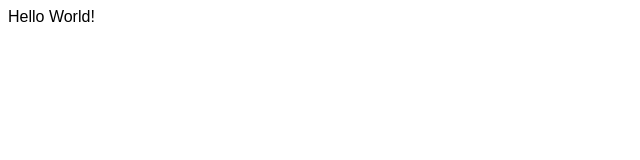
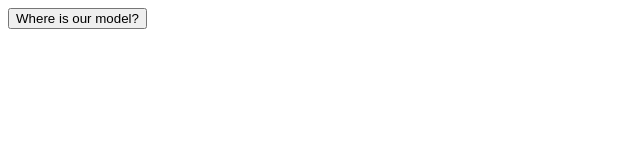
Before and after one commit to FeyselSied/Where-is-our-model, a plain HTML site: page index.html in a window 1280 px wide. Shown: the whole page, without its empty margins (0-640 px from the left). Drawn offline with Linux system fonts and the light colour scheme.

Commit message:
Add the basic styling.
set the font-size to 62.5%.

```diff
--- a/css/styles.css
+++ b/css/styles.css
@@ -3,6 +3,10 @@
 
 /* Typography */
 
+html {
+    font-size: 62.5%;
+}
+
 body {
     font-family: Arial, Helvetica, sans-serif;
 }
--- a/index.html
+++ b/index.html
@@ -7,6 +7,6 @@
     <link rel="stylesheet" href="css/styles.css" />
   </head>
   <body>
-    Hello World!
+    <div><button class="btn">Where is our model?</button></div>
   </body>
 </html>
```
Also changed, not shown: components/buttons.html (added, +1 -0 lines).
